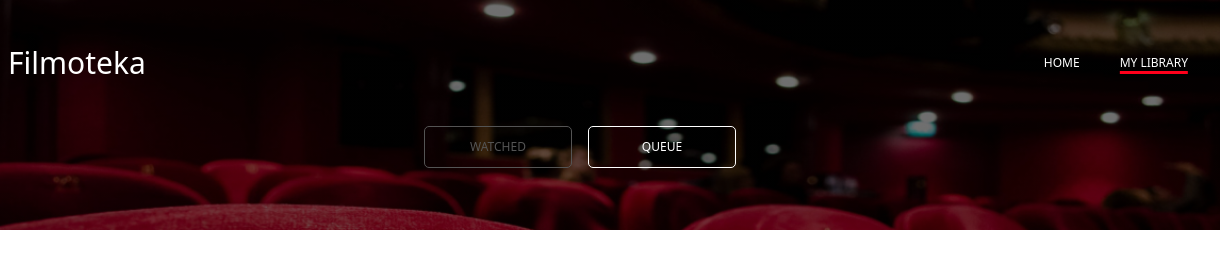
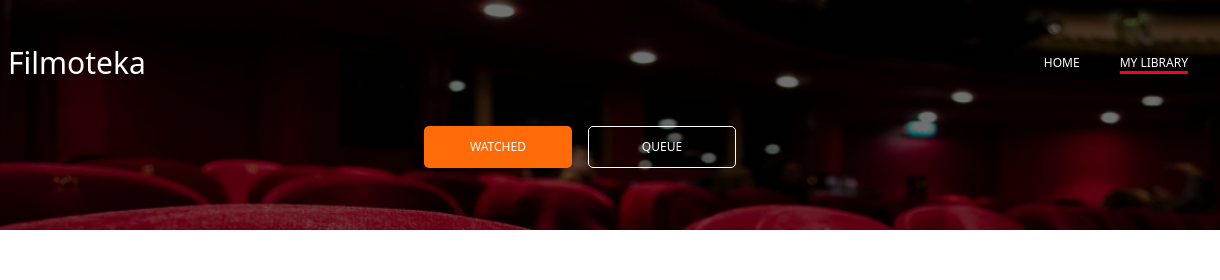
Before and after one commit to agata-zybula/grupa-6-filmoteka, a website built with Parcel: page src/library.html in a window 1280 px wide. In both pictures the pointer is over the button "WATCHED". Shown: the top 280 px of the page, 60-1280 px from the left. Built offline with nearby package versions, Linux system fonts and the light colour scheme; no server answers.

Commit message:
Small fixes in styles

```diff
--- a/src/sass/_header-my-library.scss
+++ b/src/sass/_header-my-library.scss
@@ -127,15 +127,15 @@
   transition: color 250ms;
 }
 
-.header-my-library__link:hover,
-.watched__button:hover,
-.header-my-library__logo-text:hover,
-.header-my-library__link:focus,
-.header-my-library__logo-text:focus,
-.watched__button:focus {
-  color: $textFooter;
-  border-color: $textFooter;
-}
+// .header-my-library__link:hover,
+// .watched__button:hover,
+// .header-my-library__logo-text:hover,
+// .header-my-library__link:focus,
+// .header-my-library__logo-text:focus,
+// .watched__button:focus {
+//   color: $textFooter;
+//   border-color: $textFooter;
+// }
 
 // Tablet
 @include tablet {
@@ -235,5 +235,13 @@
   .watched__button {
     width: 148px;
     height: 42px;
+    cursor: pointer;
+    transition: $transitionKit;
+
+    &:hover, &:focus {
+      color: $white;
+      background-color: $cardSignSecondAndButtons;
+      border: none;
+    }
   }
 }
```
